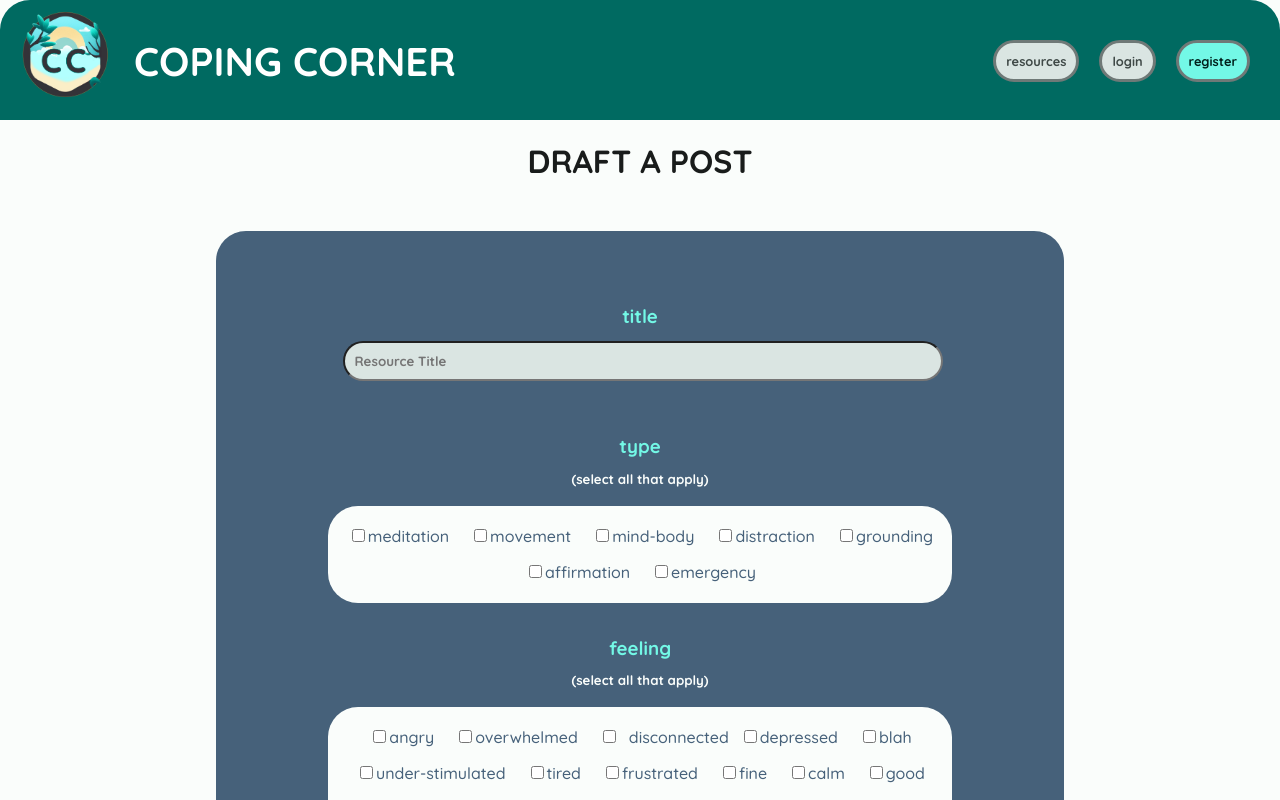
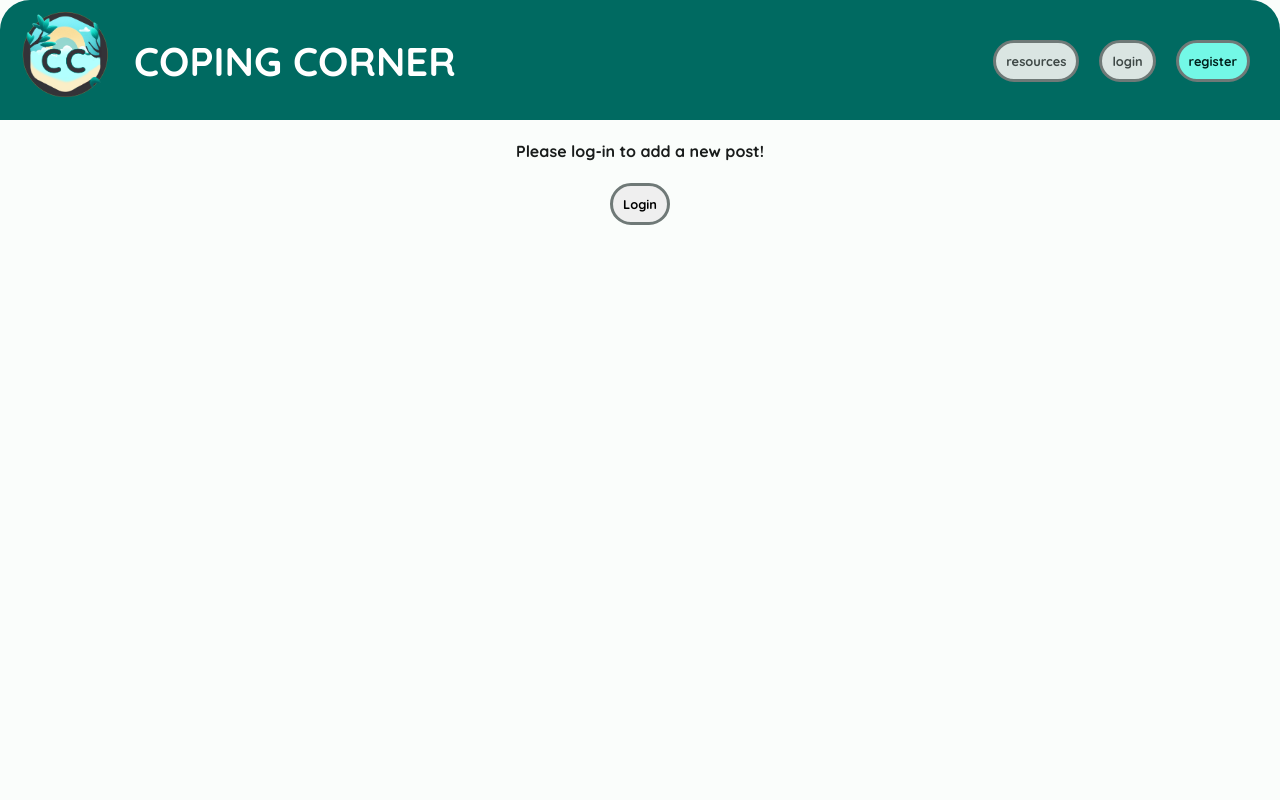
Before and after one commit to Duncan-Wood/Coping-Corner-Frontend, a React (Create React App) app in the folder coping-frontend/: page /post in a window 1280 px wide. Shown: the top 800 px of the page. Built offline with nearby package versions, Linux system fonts and the light colour scheme; no server answers.

Commit message:
added a function to add to toolkit button to bring it to new page - url may need changing.

```diff
--- a/coping-frontend/src/components/Post.jsx
+++ b/coping-frontend/src/components/Post.jsx
@@ -1,5 +1,5 @@
 import { useState, useContext } from "react";
-import { useNavigate } from "react-router-dom";
+import { useNavigate, Link } from "react-router-dom";
 import { CreateResource } from "../Services/ResourceServices";
 import { UserProvider } from "../UserProvider";
 
@@ -7,6 +7,7 @@ import { UserProvider } from "../UserProvider";
 export default function Post() {
   let navigate = useNavigate()
   const {user} = useContext(UserProvider);
+  const {authenticated}= useContext(UserProvider);
   const [typeArray, setTypeArray] = useState([])
   const [feelingArray, setFeelingArray] = useState([])
   const [formValues, setFormValues] = useState({
@@ -79,7 +80,7 @@ export default function Post() {
     });
     navigate(`/profile`);
   }
-
+if (authenticated)
   return (
     <div className = "addpost">
       <h1>DRAFT A POST</h1>
@@ -310,5 +311,13 @@ export default function Post() {
 
 
       </form>
+      </div>)
+else{
+  return(
+    <div>
+    <h4>Please log-in to add a new post!</h4>
+    <Link to='/login'><button>Login</button></Link>
     </div>
-  )}
+  )
+
+}}
--- a/coping-frontend/src/components/ResourceDetailPage.jsx
+++ b/coping-frontend/src/components/ResourceDetailPage.jsx
@@ -1,11 +1,15 @@
 import { useParams } from 'react-router-dom'
-import { useEffect, useState } from 'react'
+import { useEffect, useState, useContext } from 'react'
 import axios from 'axios'
+import { UserProvider } from "../UserProvider";
+import { useNavigate } from "react-router-dom";
+
 export default function ResourceDetailPage(){
 
     const [resource, setResource] = useState(null)
     let {id} = useParams()
-
+    let navigate= useNavigate();
+    const {user} = useContext(UserProvider);
     useEffect(() => {
         let selectedResource = async () => {
             const res = await axios.get('http://localhost:3001/api/resource/'+(id))
@@ -17,6 +21,9 @@ export default function ResourceDetailPage(){
         console.log(resource)
     },[id])
 
+    const addToKit = (id) => {
+        navigate (`/favorite/${user.id}/${id}/`)
+    }
     return(
 
         <div>
@@ -40,7 +47,7 @@ export default function ResourceDetailPage(){
             </div>
 
 
-            <button>ADD TO MY TOOLKIT</button>
+            <button onClick={addToKit(resource.id)}>ADD TO MY TOOLKIT</button>
          </div>
          ) : ( <p>loading</p>)      }
          </div>
```
